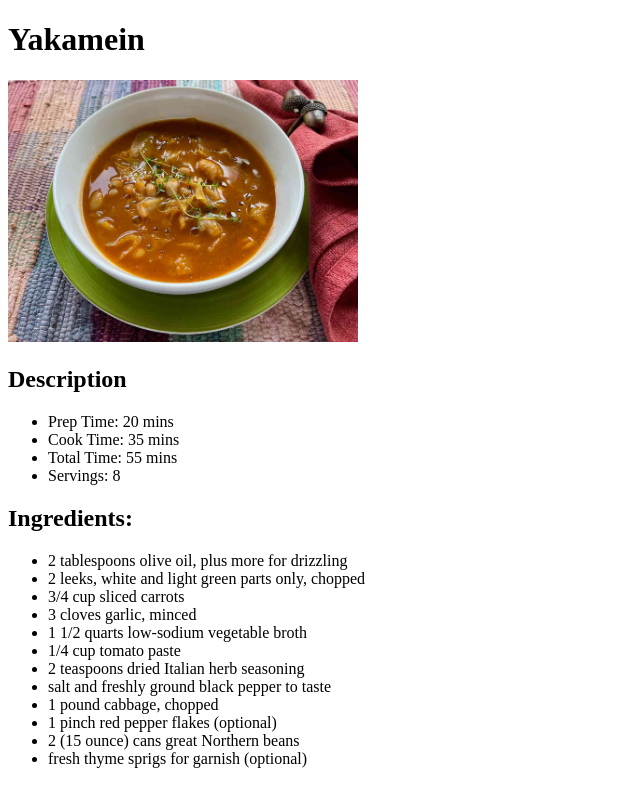
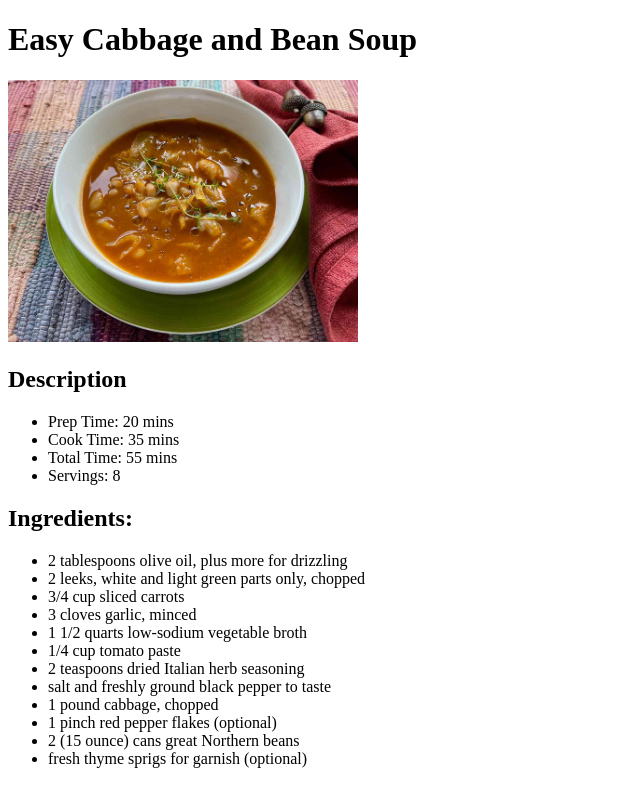
Before and after one commit to xpgo358/odin-recipes, a plain HTML site: page recipes/easy-cabbage-and-bean-soup.html in a window 1280 px wide. Shown: the top 785 px of the page, without its empty margins (0-640 px from the left). Drawn offline with Linux system fonts and the light colour scheme.

Commit message:
modified:   recipes/easy-cabbage-and-bean-soup.html     renamed h1 to match correctly the file

```diff
--- a/recipes/easy-cabbage-and-bean-soup.html
+++ b/recipes/easy-cabbage-and-bean-soup.html
@@ -6,7 +6,7 @@
     <title>ODIN RECIPES</title>
   </head>
   <body>
-    <h1>Yakamein</h1>
+    <h1>Easy Cabbage and Bean Soup</h1>
     <img
       src="../images/Easy-Cabbage-and-Bean-Soup.jpg"
       alt="Easy Cabbage and Bean Soup"
```
